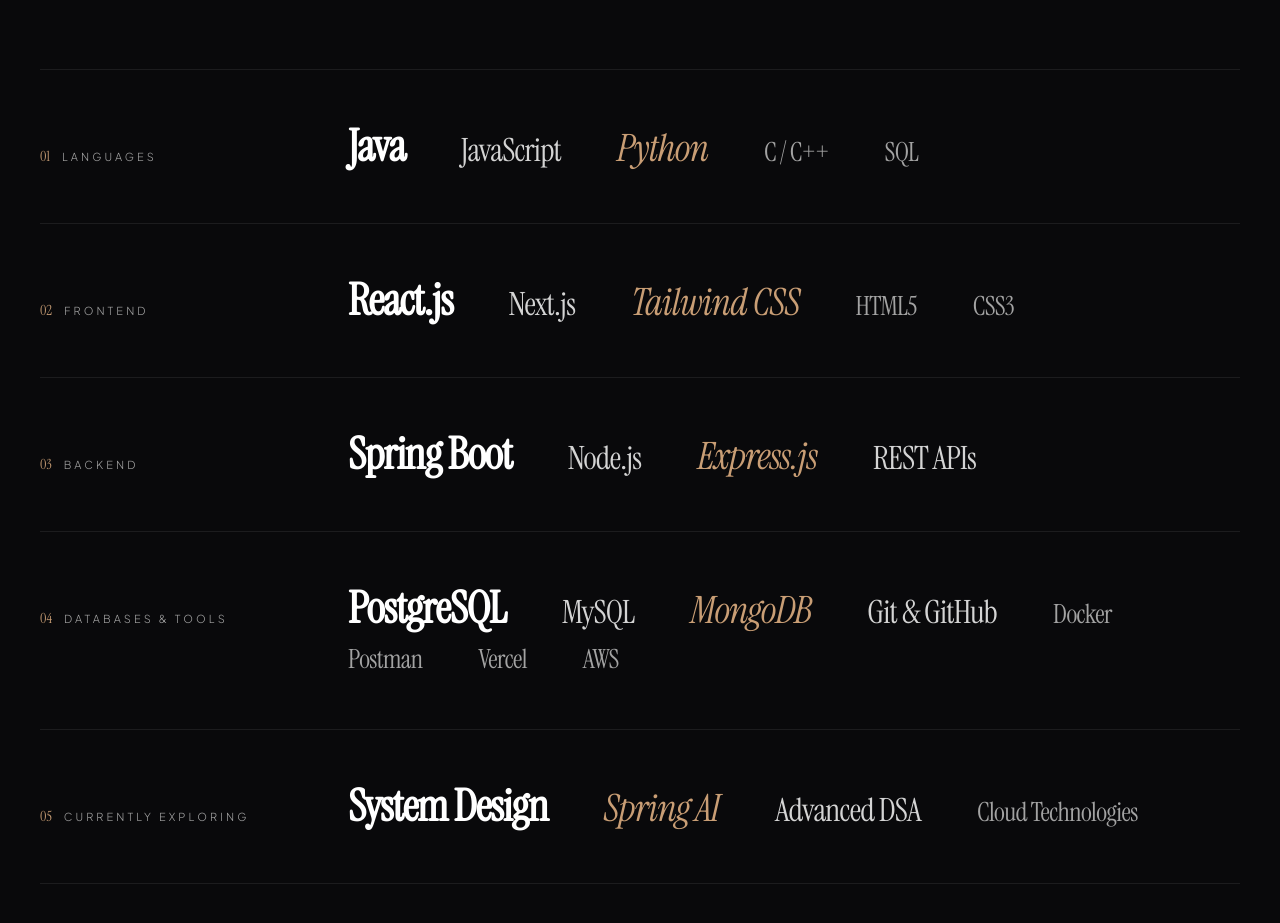
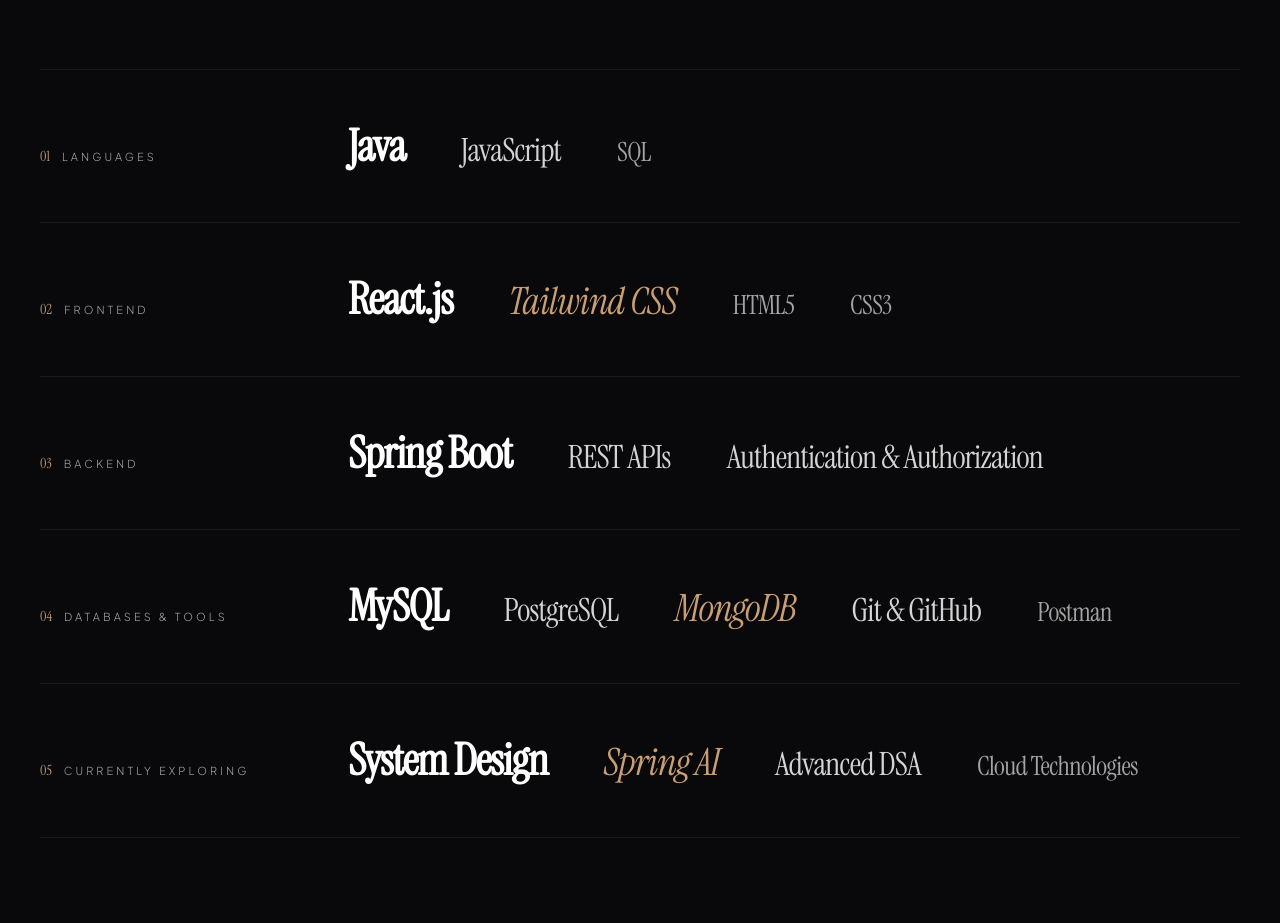
Before and after one commit to Akanksha-916/portfolio, a React (Vite) app: page / in a window 1280 px wide. Shown: the part 1940-2863 px from the top of the page. Built offline with nearby package versions, Linux system fonts and the light colour scheme; a web font is replaced by a local one.

Commit message:
refactor(skills): update skills list with authentication & authorization, remove node, express, next, python, cpp, docker, aws, vercel, and swap mysql / postgresql

```diff
--- a/src/components/ResumeModal.jsx
+++ b/src/components/ResumeModal.jsx
@@ -127,11 +127,11 @@
               </div>
               <div>
                 <span className="font-mono text-neutral-400 print:text-neutral-600">Backend & APIs: </span>
-                <span className="text-neutral-200 print:text-black">Spring Boot, RESTful APIs, JWT, Spring Data JPA</span>
+                <span className="text-neutral-200 print:text-black">Spring Boot, REST APIs, Authentication & Authorization</span>
               </div>
               <div>
                 <span className="font-mono text-neutral-400 print:text-neutral-600">Databases & Tools: </span>
-                <span className="text-neutral-200 print:text-black">PostgreSQL, MySQL, MongoDB, Git, GitHub, Postman, Vercel, AWS</span>
+                <span className="text-neutral-200 print:text-black">MySQL, PostgreSQL, MongoDB, Git & GitHub, Postman</span>
               </div>
             </div>
           </div>
--- a/src/components/SkillsSection.jsx
+++ b/src/components/SkillsSection.jsx
@@ -8,8 +8,6 @@
       skills: [
         { name: "Java", type: "primary" },
         { name: "JavaScript", type: "secondary" },
-        { name: "Python", type: "italic" },
-        { name: "C / C++", type: "tertiary" },
         { name: "SQL", type: "tertiary" }
       ]
     },
@@ -18,7 +16,6 @@
       category: "FRONTEND",
       skills: [
         { name: "React.js", type: "primary" },
-        { name: "Next.js", type: "secondary" },
         { name: "Tailwind CSS", type: "italic" },
         { name: "HTML5", type: "tertiary" },
         { name: "CSS3", type: "tertiary" }
@@ -29,23 +26,19 @@
       category: "BACKEND",
       skills: [
         { name: "Spring Boot", type: "primary" },
-        { name: "Node.js", type: "secondary" },
-        { name: "Express.js", type: "italic" },
-        { name: "REST APIs", type: "secondary" }
+        { name: "REST APIs", type: "secondary" },
+        { name: "Authentication & Authorization", type: "secondary" }
       ]
     },
     {
       number: "04",
       category: "DATABASES & TOOLS",
       skills: [
-        { name: "PostgreSQL", type: "primary" },
-        { name: "MySQL", type: "secondary" },
+        { name: "MySQL", type: "primary" },
+        { name: "PostgreSQL", type: "secondary" },
         { name: "MongoDB", type: "italic" },
         { name: "Git & GitHub", type: "secondary" },
-        { name: "Docker", type: "tertiary" },
-        { name: "Postman", type: "tertiary" },
-        { name: "Vercel", type: "tertiary" },
-        { name: "AWS", type: "tertiary" }
+        { name: "Postman", type: "tertiary" }
       ]
     },
     {
@@ -63,17 +56,13 @@
   const getSkillTypographyClass = (type) => {
     switch (type) {
       case 'primary':
-        // ~42-50px on desktop
         return 'text-2xl sm:text-4xl lg:text-[2.75rem] text-white font-bold tracking-tight hover:text-[#C99E75]';
       case 'italic':
-        // ~38-46px on desktop
         return 'text-xl sm:text-3xl lg:text-[2.35rem] italic text-[#C99E75] font-normal hover:text-white';
       case 'secondary':
-        // ~30-38px on desktop
         return 'text-lg sm:text-2xl lg:text-[2rem] text-neutral-300 font-normal hover:text-white';
       case 'tertiary':
       default:
-        // ~24-30px on desktop
         return 'text-base sm:text-xl lg:text-[1.65rem] text-neutral-400 font-light hover:text-white';
     }
   };
@@ -81,7 +70,7 @@
   return (
     <section id="skills" className="py-28 sm:py-36 relative border-t border-white/[0.06] bg-[#09090B] overflow-hidden scroll-mt-20">
       <div className="max-w-7xl mx-auto px-6 sm:px-10">
-        {/* Top Header Area - Preserved Exactly */}
+        {/* Top Header Area */}
         <div className="grid grid-cols-1 lg:grid-cols-12 gap-8 lg:gap-12 items-start mb-20 sm:mb-24">
           {/* Left: Section Label + Large Editorial Headline */}
           <div className="lg:col-span-6 space-y-4">
@@ -120,7 +109,7 @@
           </div>
         </div>
 
-        {/* Full-Width Horizontal Editorial Typographic Rows with Refined Hierarchy */}
+        {/* Full-Width Horizontal Editorial Typographic Rows */}
         <div className="border-t border-white/[0.08]">
           {skillCategories.map((cat) => (
             <div
```
